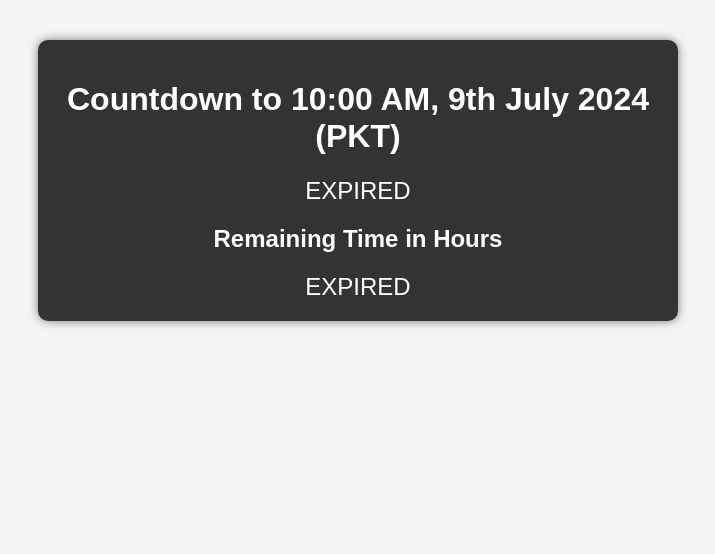
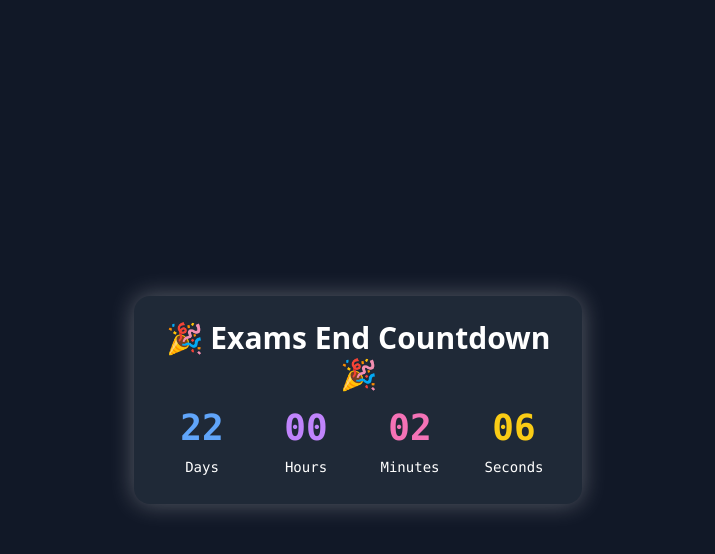
Before and after one commit to Ahmad-Mahboob/Exam_Ending, a plain HTML site: page index.html in a window 1280 px wide. Shown: the whole page, without its empty margins (282-997 px from the left). Drawn offline with nearby package versions, Linux system fonts and the light colour scheme.

Commit message:
Update index.html

```diff
--- a/index.html
+++ b/index.html
@@ -1,124 +1,79 @@
 <!DOCTYPE html>
 <html lang="en">
 <head>
-    <meta charset="UTF-8">
-    <meta name="viewport" content="width=device-width, initial-scale=1.0">
-    <title>Countdown Timer</title>
+  <meta charset="UTF-8" />
+  <meta name="viewport" content="width=device-width, initial-scale=1.0" />
+  <title>Exam Countdown</title>
+  <script src="https://cdn.tailwindcss.com"></script>
   <style>
-        body {
-            font-family: Arial, sans-serif;
-            display: flex;
-            flex-direction: column;
-            align-items: center;
-            margin: 0;
-            background-color: #f4f4f4;
-            padding: 20px;
+    @keyframes gradientMove {
+      0% { background-position: 0% 50%; }
+      50% { background-position: 100% 50%; }
+      100% { background-position: 0% 50%; }
     }
 
-        #timer {
-            text-align: center;
-            background: #333;
-            color: #fff;
-            padding: 20px;
-            border-radius: 10px;
-            box-shadow: 0 0 10px rgba(0, 0, 0, 0.5);
-            margin-top: 20px;
-            width: 100%;
-            max-width: 600px;
+    .gradient-bg {
+      background: linear-gradient(-45deg, #3b82f6, #6366f1, #ec4899, #f59e0b);
+      background-size: 300% 300%;
+      animation: gradientMove 10s ease infinite;
     }
 
-        #countdown, #hours-countdown {
-            display: flex;
-            justify-content: center;
-            gap: 20px;
-            font-size: 1.5em;
-            flex-wrap: wrap;
-        }
-
-        #countdown div, #hours-countdown div {
-            background: #444;
-            padding: 10px 20px;
-            border-radius: 5px;
-            flex: 1 1 100px;
-            margin: 5px;
-        }
-
-        #experiment {
-            height: 600px;
-            background-color: rgba(57, 77, 13, 0.657);
-            color: rgba(243, 51, 74, 0.736);
-            font-size: larger;
-            padding: 20px;
-            margin-top: 20px;
-            width: 100%;
-            max-width: 600px;
-        }
-
-        @media (max-width: 600px) {
-            #countdown div, #hours-countdown div {
-                font-size: 1em;
-            }
+    .glow {
+      box-shadow: 0 0 25px rgba(255, 255, 255, 0.3);
     }
   </style>
 </head>
-<body>
-    <div id="timer">
-        <h1>Countdown to 10:00 AM, 9th July 2024 (PKT)</h1>
-        <div id="countdown">
-            <div><span id="days"></span> Days</div>
-            <div><span id="hours"></span> Hours</div>
-            <div><span id="minutes"></span> Minutes</div>
-            <div><span id="seconds"></span> Seconds</div>
+<body class="min-h-screen flex items-center justify-center bg-gray-900 text-white p-6">
+
+  <div class="w-full max-w-md text-center bg-gray-800 rounded-2xl p-6 glow">
+    <h1 class="text-3xl font-bold mb-4">🎉 Exams End Countdown 🎉</h1>
+    <div id="timer" class="grid grid-cols-4 gap-4 text-center text-xl sm:text-2xl font-mono">
+      <div>
+        <div id="days" class="text-4xl font-bold text-blue-400">00</div>
+        <span class="text-sm">Days</span>
       </div>
-        <h2>Remaining Time in Hours</h2>
-        <div id="hours-countdown">
-            <div><span id="total-hours"></span> Hours</div>
-            <div><span id="hours-minutes"></span> Minutes</div>
-            <div><span id="hours-seconds"></span> Seconds</div>
+      <div>
+        <div id="hours" class="text-4xl font-bold text-purple-400">00</div>
+        <span class="text-sm">Hours</span>
+      </div>
+      <div>
+        <div id="minutes" class="text-4xl font-bold text-pink-400">00</div>
+        <span class="text-sm">Minutes</span>
+      </div>
+      <div>
+        <div id="seconds" class="text-4xl font-bold text-yellow-400">00</div>
+        <span class="text-sm">Seconds</span>
       </div>
     </div>
+    <div id="message" class="mt-6 text-green-400 font-semibold text-xl hidden">
+      🥳 Your exams are over! Enjoy your freedom!
+    </div>
+  </div>
+
   <script>
-        // Set the date we're counting down to
-        var countDownDate = new Date("July 09, 2024 10:00:00").getTime();
+    const endDate = new Date("June 5, 2025 17:00:00").getTime();
 
-        // Update the count down every 1 second
-        var x = setInterval(function() {
+    const timer = setInterval(() => {
+      const now = new Date().getTime();
+      const distance = endDate - now;
 
-            // Get today's date and time
-            var now = new Date().getTime();
+      if (distance <= 0) {
+        clearInterval(timer);
+        document.getElementById("timer").style.display = "none";
+        document.getElementById("message").classList.remove("hidden");
+      } else {
+        const days = Math.floor(distance / (1000 * 60 * 60 * 24));
+        const hours = Math.floor((distance % (1000 * 60 * 60 * 24)) / (1000 * 60 * 60));
+        const minutes = Math.floor((distance % (1000 * 60 * 60)) / (1000 * 60));
+        const seconds = Math.floor((distance % (1000 * 60)) / 1000);
 
-            // Find the distance between now and the count down date
-            var distance = countDownDate - now;
-
-            // Time calculations for days, hours, minutes and seconds
-            var days = Math.floor(distance / (1000 * 60 * 60 * 24));
-            var hours = Math.floor((distance % (1000 * 60 * 60 * 24)) / (1000 * 60 * 60));
-            var minutes = Math.floor((distance % (1000 * 60 * 60)) / (1000 * 60));
-            var seconds = Math.floor((distance % (1000 * 60)) / 1000);
-
-            // Time calculations for total hours, minutes and seconds
-            var totalHours = Math.floor(distance / (1000 * 60 * 60));
-            var hoursMinutes = Math.floor((distance % (1000 * 60 * 60)) / (1000 * 60));
-            var hoursSeconds = Math.floor((distance % (1000 * 60)) / 1000);
-
-            // Output the result in an element with id="days", "hours", "minutes", "seconds"
-            document.getElementById("days").innerText = days;
-            document.getElementById("hours").innerText = hours;
-            document.getElementById("minutes").innerText = minutes;
-            document.getElementById("seconds").innerText = seconds;
-
-            // Output the result in an element with id="total-hours", "hours-minutes", "hours-seconds"
-            document.getElementById("total-hours").innerText = totalHours;
-            document.getElementById("hours-minutes").innerText = hoursMinutes;
-            document.getElementById("hours-seconds").innerText = hoursSeconds;
-
-            // If the count down is finished, write some text
-            if (distance < 0) {
-                clearInterval(x);
-                document.getElementById("countdown").innerHTML = "EXPIRED";
-                document.getElementById("hours-countdown").innerHTML = "EXPIRED";
+        document.getElementById("days").textContent = String(days).padStart(2, "0");
+        document.getElementById("hours").textContent = String(hours).padStart(2, "0");
+        document.getElementById("minutes").textContent = String(minutes).padStart(2, "0");
+        document.getElementById("seconds").textContent = String(seconds).padStart(2, "0");
       }
     }, 1000);
   </script>
+
 </body>
 </html>
```
Lines whose indentation alone changed are shown as unchanged.
